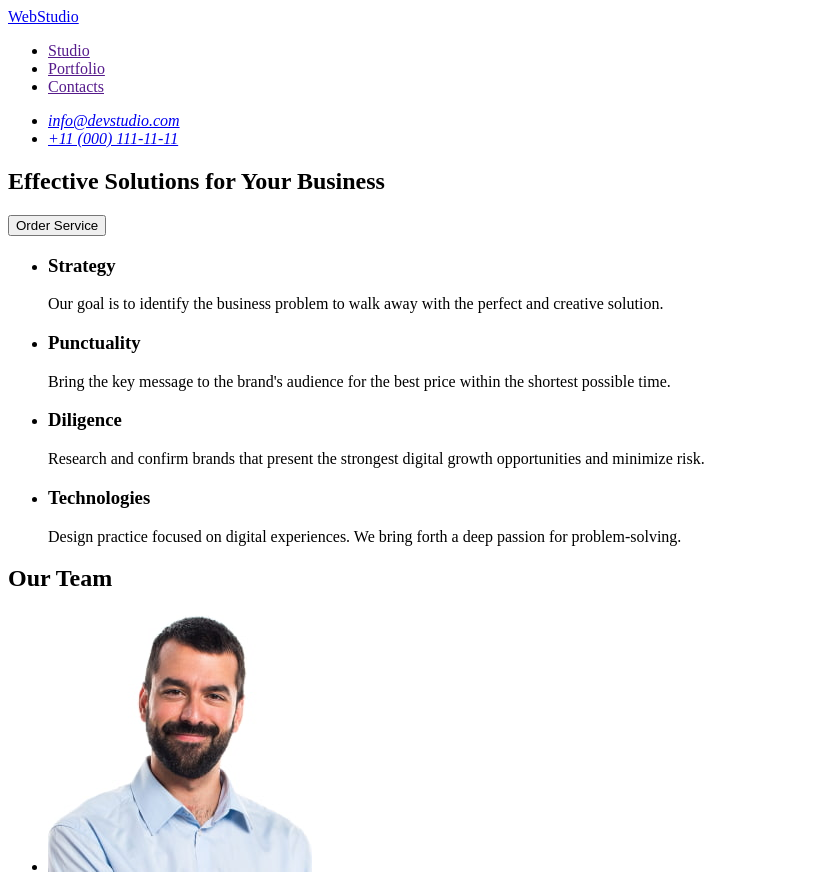
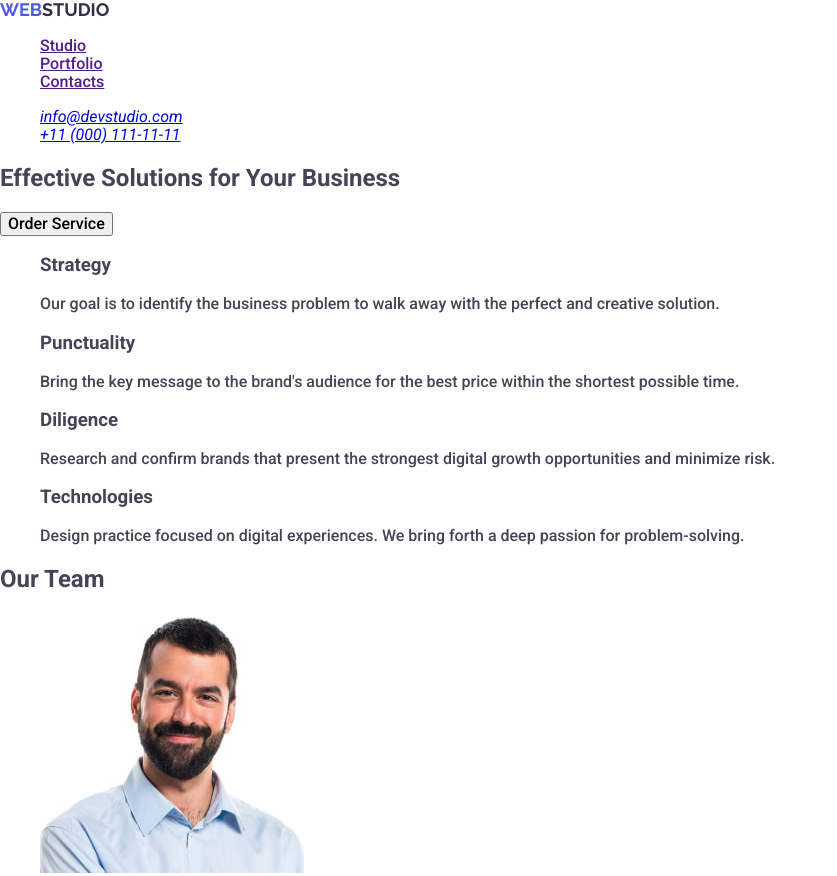
Before and after one commit to Lina5Gold/goit-markup-hw-02, a plain HTML site: page index.html in a window 1280 px wide. Shown: the top 876 px of the page, without its empty margins (0-837 px from the left). Drawn offline with nearby package versions, Linux system fonts and the light colour scheme.

Commit message:
css-start

```diff
--- a/css/styles.css
+++ b/css/styles.css
@@ -0,0 +1,36 @@
+body {
+  font-family: 'Roboto', sans-serif;
+  font-size: 16px;
+  font-weight: 400;
+  line-height: 1, 5px;
+  letter-spacing: 0, 02em;
+  color: #434455;
+  background-color: #fff;
+}
+
+ul {
+  list-style-type: none;
+}
+
+.logo {
+  color: #2e2f42;
+  font-family: 'Raleway', sans-serif;
+  font-size: 18px;
+  font-weight: 700;
+  line-height: 1, 17px;
+  letter-spacing: 0, 03em;
+  text-transform: uppercase;
+  text-decoration: none;
+}
+.logo-blue {
+  color: #4d5ae5;
+}
+
+.nav-list {
+  color: #2e2f42;
+  font-family: Roboto;
+  font-size: 16px;
+  font-weight: 500;
+  line-height: 1, 5px;
+  letter-spacing: 0, 32px;
+}
--- a/index.html
+++ b/index.html
@@ -4,8 +4,21 @@
     <meta charset="UTF-8" />
     <meta http-equiv="X-UA-Compatible" content="IE=edge" />
     <meta name="viewport" content="width=device-width, initial-scale=1.0" />
+    <link
+      rel="stylesheet"
+      href="https://cdnjs.cloudflare.com/ajax/libs/modern-normalize/2.0.0/modern-normalize.css"
+      integrity="sha512-gA2Bvu0/hw4oj0Lp8ZHjK+o3S4BE5m8d/wNVy6ktKLhHKPpWLQwv9ixzuWirWOakoJqlBdePq2NhoCaUOQ5npQ=="
+      crossorigin="anonymous"
+      referrerpolicy="no-referrer"
+    />
+    <link rel="preconnect" href="https://fonts.googleapis.com" />
+    <link rel="preconnect" href="https://fonts.gstatic.com" crossorigin />
+    <link
+      href="https://fonts.googleapis.com/css2?family=Raleway:wght@700&family=Roboto:ital,wght@0,500;0,700;1,400&display=swap"
+      rel="stylesheet"
+    />
+    <link rel="stylesheet" href="./css/styles.css" />
     <title>Web Studio(Version 5.0)</title>
-    <link rel="stylesheet" href="./css/styles.css" />
   </head>
 
   <!-- BODY -->
@@ -13,15 +26,17 @@
   <body>
     <header>
       <nav>
-        <a href="./index.html">WebStudio</a>
-        <ul>
+        <a class="logo" href="./index.html"
+          ><span class="logo-blue">Web</span>Studio</a
+        >
+        <ul class="nav-list">
           <li><a href="">Studio</a></li>
           <li><a href="">Portfolio</a></li>
           <li><a href="">Contacts</a></li>
         </ul>
       </nav>
       <address>
-        <ul>
+        <ul class="">
           <li><a href="mailto:info@devstudio.com">info@devstudio.com</a></li>
           <li><a href="tel:+110001111111">+11 (000) 111-11-11</a></li>
         </ul>
@@ -31,7 +46,7 @@
     <!-- MAIN -->
 
     <main>
-      <!-- MAIN SECTION -->
+      <!-- HERO SECTION -->
 
       <section>
         <h1>Effective Solutions for Your Business</h1>
```
